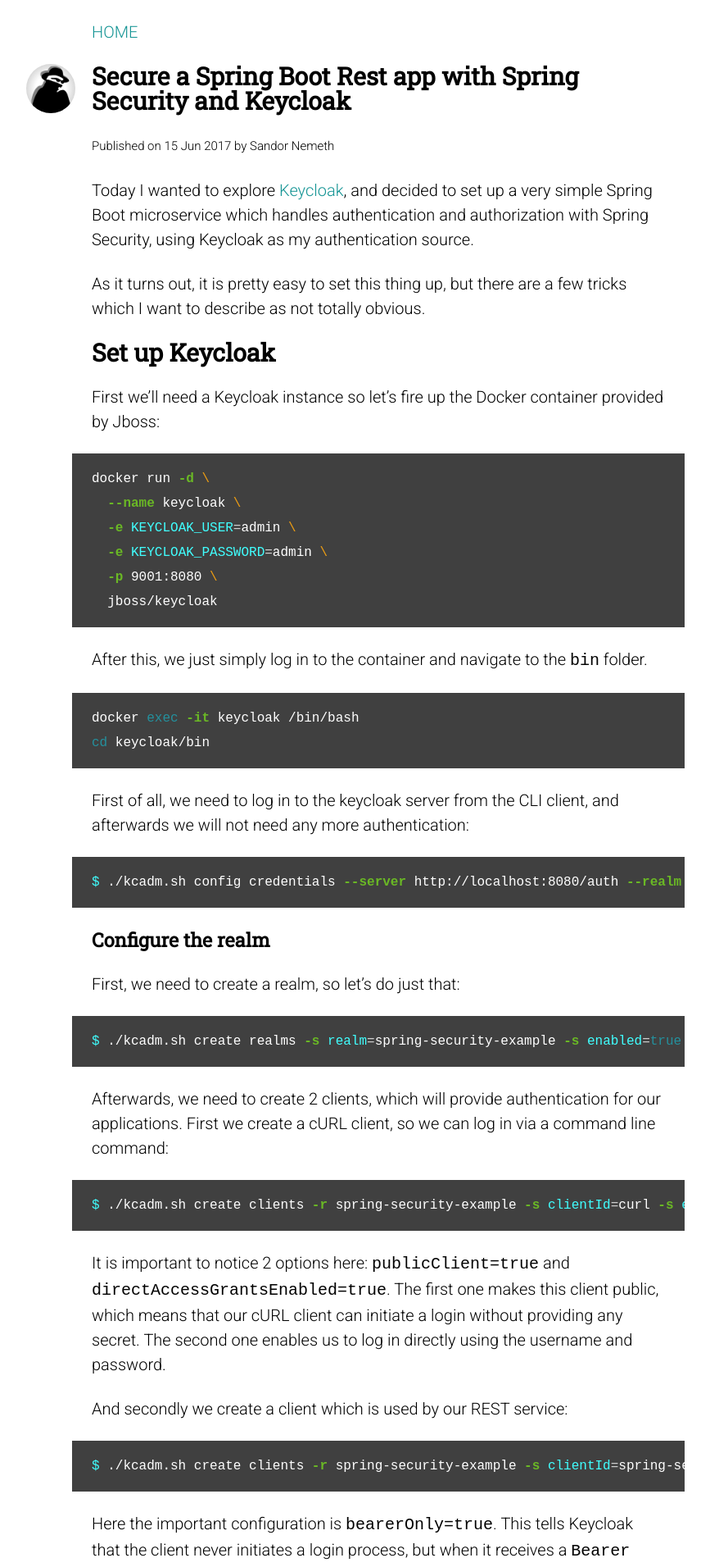
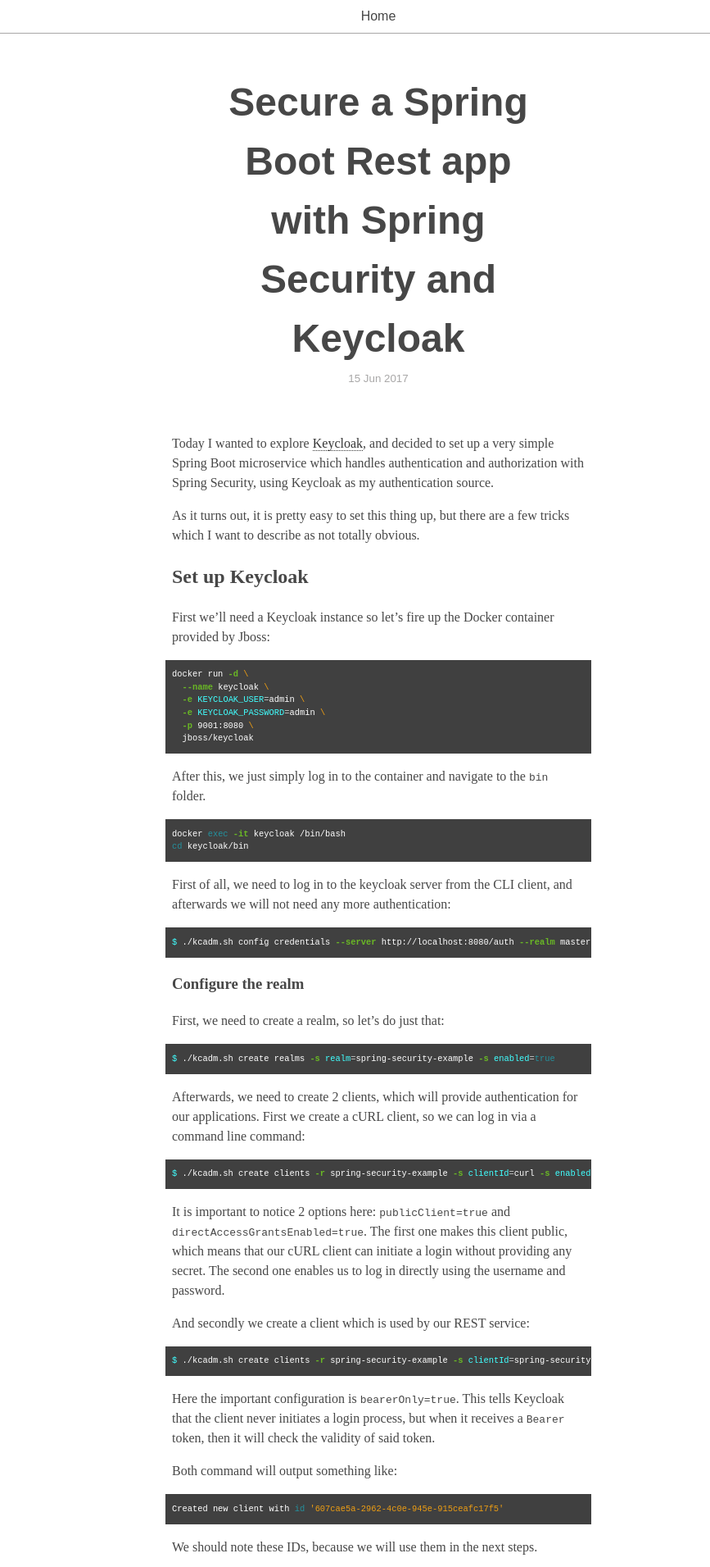
Before and after one commit to sandor-nemeth/sandor-nemeth.github.io, a Jekyll site: the page built from _posts/2017-06-15-spring-boot-with-keycloak.md, in a window 1280 px wide. Shown: the top 1911 px of the page at 82% size, without its empty margins (178-1045 px from the left). Built offline with Jekyll 4.4.1, drawn with Linux system fonts in a browser that asks for light colours; some of the changed text lies outside the part shown.

Commit message:
Create a very minimalistic blog design

```diff
--- a/_includes/head.html
+++ b/_includes/head.html
@@ -1,6 +1,6 @@
 <head>
 	<title>{% if page.title %}{{ page.title | escape }}{% else %}{{ site.title | escape }}{% endif %}</title>
-    <!-- <link href="https://fonts.googleapis.com/css?family=Roboto|Roboto+Slab" rel="stylesheet"> -->
-    <link href="https://fonts.googleapis.com/css?family=Roboto+Slab|Roboto:300,300i,500" rel="stylesheet">
+    <meta name="viewport" content="width=device-width, initial-scale=1 /">
+    <meta name="description" content="Sandor Nemeth's weblog" />
     <link rel="stylesheet" href="{{ site.baseurl }}/assets/style/site.css" />
 </head>
--- a/_includes/header.html
+++ b/_includes/header.html
@@ -1,3 +1,8 @@
-<nav id="nav">
-    <a href="{{ site.baseurl }}/">HOME</a>
-</nav>
+<div id="navbar">
+    <nav id="nav">
+        <a href="{{ site.baseurl }}/">Home</a>
+        <!-- <a href="#">Projects</a>
+        <a href="#">About</a>
+        <a href="#">Contact</a> -->
+    </nav>
+</div>
--- a/_layouts/home.html
+++ b/_layouts/home.html
@@ -2,8 +2,8 @@
 <html lang="en-US" class="no-js">
 	{% include head.html %}
 	<body class="homepage">
+        {% include header.html %}
         <div id="page">
-            {% include header.html %}
             <section id="home">
                 <h1 id="title">{{ site.title }}</h1>
                 <p id="description">{{ site.description }}</p>
@@ -12,7 +12,7 @@
     {% if currentdate != date %}
         {% unless forloop.first %}</ul>{% endunless %}
         <h3 id="y{{post.date | date: "%Y"}}">{{ currentdate }}</h3>
-        <ul id="post-list">
+        <ul class="post-list">
         {% assign date = currentdate %}
     {% endif %}
         <li><a href="{{ post.url }}">{{ post.title }}</a></li>
--- a/_layouts/post.html
+++ b/_layouts/post.html
@@ -2,13 +2,12 @@
 <html lang="en-US" class="no-js">
 	{% include head.html %}
 	<body>
+        {% include header.html %}
         <div id="page">
-            {% include header.html %}
             <section id="post-header">
-                <img src="/assets/images/avatar.jpg" id="avatar"/>
                 <h1 id="post-title">{{ page.title }}</h1>
                 <p class="published">
-                    <small>Published on <span class="date">{{ page.date | date_to_string }}</span> by Sandor Nemeth</small>
+                    <small>{{ page.date | date_to_string }}</small>
                 </p>
             </section>
             <section id="post-body">
--- a/_sass/_base.sass
+++ /dev/null
@@ -1,36 +0,0 @@
-html, body
-  width: 100%
-  height: 100%
-  font-size: $base-font-size
-  font-family: $body-font
-  line-height: 1.5em
-  font-weight: 300
-  margin: 0
-
-h1, h2, h3, h4
-  margin-top: 0
-  font-family: $header-font
-  margin-bottom: $gutter-height
-
-p
-  margin-top: 0
-  margin-bottom: $gutter-height
-  font-weight: 300
-  strong
-    font-weight: 500
-
-img
-  width: 100%
-
-a, a:visited
-  color: $teal
-  text-decoration: none
-
-a:hover
-  text-decoration: underline
-
-blockquote
-  margin: 0 0 0 -24px
-  font-style: italic
-  border-left: 3px solid #efefef
-  padding-left: 1.2em
--- a/_sass/_footer.sass
+++ /dev/null
@@ -1,3 +0,0 @@
-footer
-  border-top: 1px solid #c3c3c3
-  padding-top: $gutter-height
--- a/_sass/_home.sass
+++ /dev/null
@@ -1,8 +0,0 @@
-#post-list
-  list-style-type: none
-  margin: 0
-  padding-left: 0
-  padding-right: 0
-
-  li
-    margin-bottom: $gutter-height
--- a/_sass/_page.sass
+++ /dev/null
@@ -1,22 +0,0 @@
-#nav
-  padding-top: $gutter-height
-  margin-bottom: $gutter-height
-
-#page
-  width: 700px
-  margin-left: auto
-  margin-right: auto
-
-.published
-  font-size: 0.9em
-
-#post-header
-  position: relative
-
-  #avatar
-    position: absolute
-    width: 60px
-    height: 60px
-    border-radius: 50%
-    left: -80px
-    top: 0
--- a/_sass/_syntax.sass
+++ b/_sass/_syntax.sass
@@ -3,12 +3,12 @@
   font-size: .8em
   font-weight: 300
   color: white
-  padding-left: $gutter-height
-  padding-right: $gutter-height
-  margin-left: -1*$gutter-height
-  margin-right: -1*$gutter-height
+  padding-left: $grid-base
+  padding-right: $grid-base
+  margin-left: -1*$grid-base
+  margin-right: -1*$grid-base
   overflow-x: scroll
-  margin-bottom: $gutter-height
+  margin-bottom: $grid-base
 
 pre.highlight
   .c
--- /dev/null
+++ b/_sass/_theme.sass
@@ -0,0 +1,88 @@
+// Theme variables
+$grid-base: 8px
+$page-width: 63 * $grid-base
+$base-font-size: 16px
+
+// colors
+$gray: #A8A7A7
+$pink: #CC527A
+$red: #E8175D
+$darkgray: #474747
+$black: #363636
+
+// General
+html, body
+  width: 100%
+  height: 100%
+  margin: 0
+  padding: 0
+  line-height: 1.5
+
+#navbar
+  border-bottom: 1px solid $gray
+
+  #nav
+    width: $page-width
+    display: flex
+    margin: auto
+
+    a
+      flex: 1
+      text-align: center
+      color: $darkgray
+      padding: $grid-base
+      text-decoration: none
+      font-family: sans-serif
+
+      &:hover
+        color: $red
+
+
+#page
+  width: $page-width
+  margin: auto
+  color: $darkgray
+
+  a
+    color: $black
+    text-decoration: none
+    border-bottom: 1px dotted $black
+
+    &:hover
+      color: $red
+      border-bottom: 1px solid $red
+
+  img
+    width: $page-width
+
+  #post-header
+    padding: 6 * $grid-base
+    padding-bottom: 5 * $grid-base
+    text-align: center
+    font-family: sans-serif
+
+    h1#post-title
+      font-size: 3 * $base-font-size
+      margin: 0
+
+    p.published
+      padding: 0
+      margin: 0
+      color: $gray
+
+
+  #home
+    h1#title
+      font-size: 3 * $base-font-size
+      font-family: sans-serif
+      margin-top: 6 * $grid-base
+      margin-bottom: 6 * $grid-base
+      text-align: center
+    h3
+      font-family: sans-serif
+      margin-top: 3 * $grid-base
+      margin-bottom: 3 * $grid-base
+      text-align: center
+    .post-list
+      list-style: none
+      padding: 0
--- a/_sass/_variables.sass
+++ /dev/null
@@ -1,11 +0,0 @@
-$base-font-size: 20px
-$gutter-height: 1.2 * $base-font-size
-
-$content-width: 640px
-
-/* fonts */
-$header-font: 'Roboto Slab', serif
-$body-font: 'Roboto', sans-serif
-
-/* Colors */
-$teal: #149494
--- a/assets/style/site.sass
+++ b/assets/style/site.sass
@@ -2,9 +2,5 @@
 # Because Jekyll needs this
 ---
 
-@import "variables"
-@import "base"
-@import "page"
-@import "home"
-@import "footer"
+@import "theme"
 @import "syntax"
```
Also changed, not shown: _sass/_header.sass (added).
